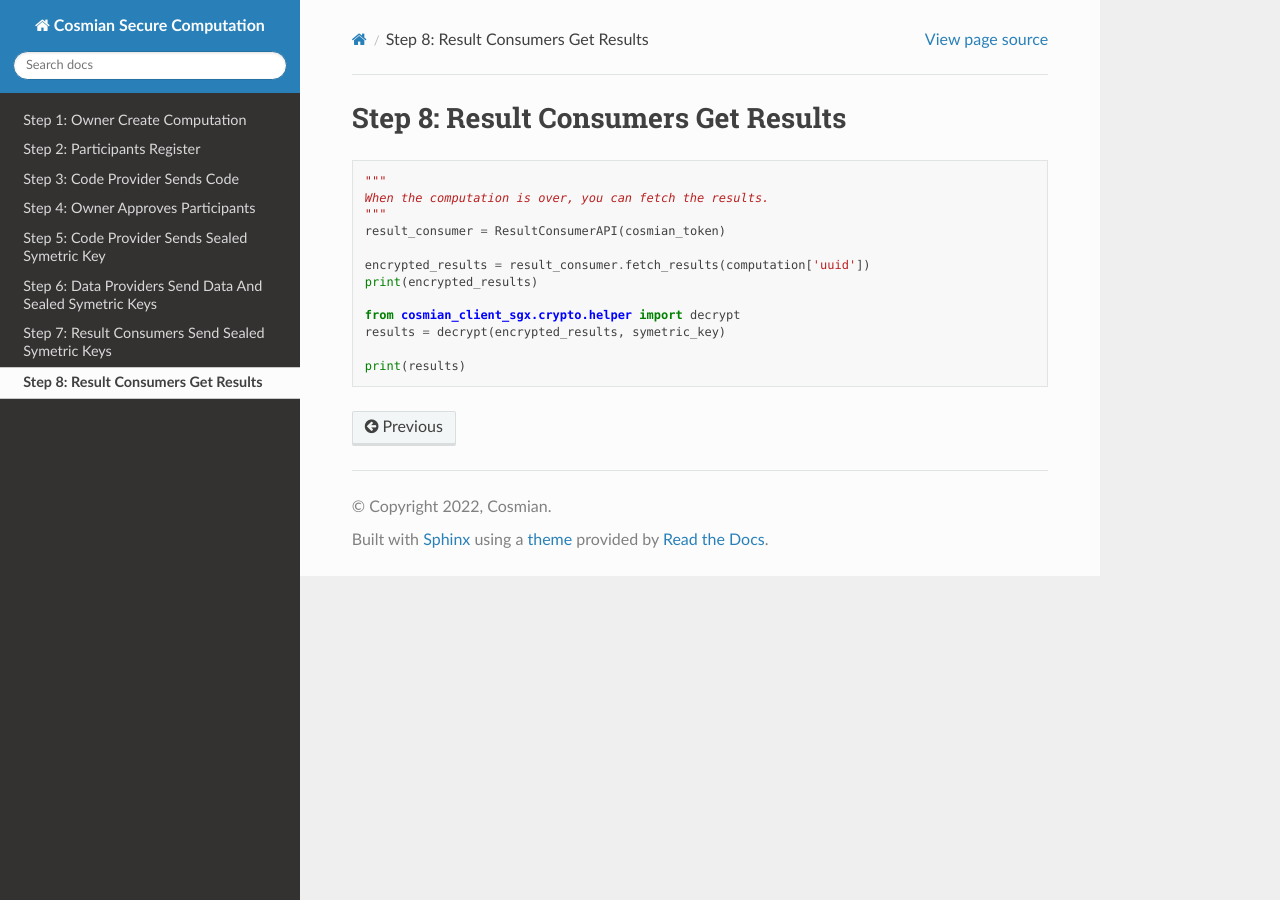
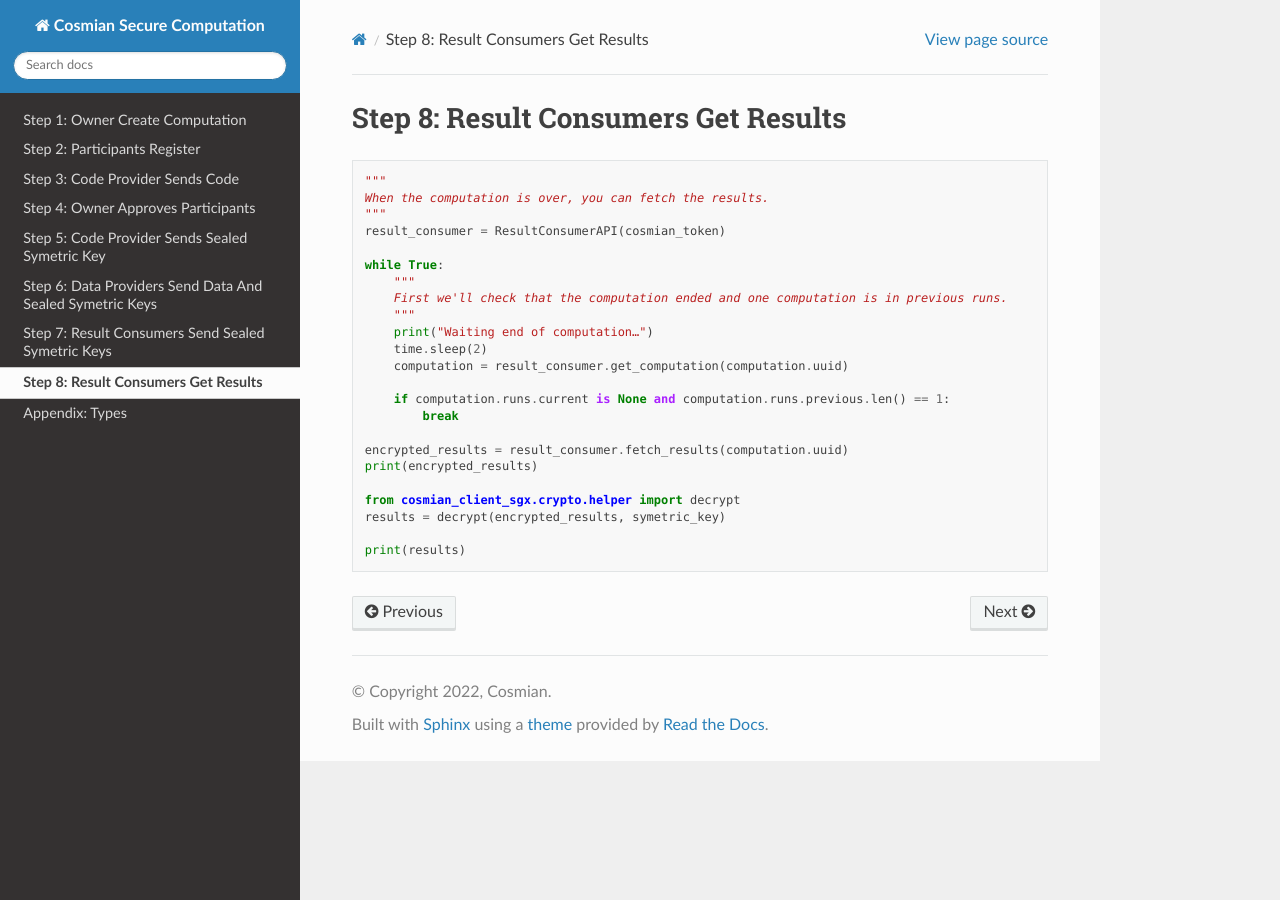
Before and after one commit to Cosmian/secure-computation-python, a Sphinx documentation site: the page built from docs/step_8_result_consumers_get_results.rst, in a window 1280 px wide. Built offline with Sphinx 7.4.7 and the Read the Docs theme 2.0.0, drawn with Linux system fonts in a browser that asks for light colours.

Commit message:
Add types

```diff
--- a/cosmian_client_sgx/__init__.py
+++ b/cosmian_client_sgx/__init__.py
@@ -4,6 +4,7 @@
 from cosmian_client_sgx.api.code_provider import CodeProviderAPI
 from cosmian_client_sgx.api.data_provider import DataProviderAPI
 from cosmian_client_sgx.api.result_consumer import ResultConsumerAPI
+from cosmian_client_sgx.api.computations import Computation, Owner, CodeProvider, DataProvider, ResultConsumer, Enclave, Runs, CurrentRun, PreviousRun, PublicKey, Role
 
 __all__ = [
     "ComputationOwner", "CodeProviderAPI", "DataProviderAPI", "ResultConsumerAPI"
--- a/docs/conf.py
+++ b/docs/conf.py
@@ -29,6 +29,7 @@
 # ones.
 extensions = [
     'sphinx.ext.doctest',
+    'sphinx.ext.autodoc',
     'sphinx_rtd_theme'
 ]
 
--- a/docs/index.rst
+++ b/docs/index.rst
@@ -12,3 +12,4 @@
    step_6_data_providers_send_data_and_sealed_symetric_keys
    step_7_result_consumers_send_sealed_symetric_keys
    step_8_result_consumers_get_results
+   appendix_types
--- a/docs/steps.py
+++ b/docs/steps.py
@@ -1,6 +1,6 @@
 from typing import Optional, Dict, Union, List, Tuple
 
-from cosmian_client_sgx import ComputationOwner, CodeProviderAPI, DataProviderAPI, ResultConsumerAPI
+from cosmian_client_sgx import Computation, ComputationOwner, CodeProviderAPI, DataProviderAPI, ResultConsumerAPI
 from os import environ
 import os
 import subprocess
@@ -87,7 +87,7 @@
     return computation
 
 
-def step_2_code_provider_registers(cosmian_token, computation):
+def step_2_code_provider_registers(cosmian_token, computation: Computation):
     """
     You need to create the CodeProvider object to register.
     """
@@ -102,9 +102,9 @@
     run_subprocess(['gpg', '--batch', '--passphrase', '', '--quick-generate-key', 'Thibaud Doe <thibaud+code_provider@example.org>', 'ed25519', 'cert', 'never'])
     public_key = run_subprocess(['gpg', '--export', '--armor', 'thibaud+code_provider@example.org'])
 
-    computation = code_provider.register(computation['uuid'], public_key)
+    computation = code_provider.register(computation.uuid, public_key)
 
-def step_2_data_providers_register(cosmian_token, computation):
+def step_2_data_providers_register(cosmian_token, computation: Computation):
     """
     You need to create the DataProvider object to register.
     """
@@ -119,9 +119,9 @@
     run_subprocess(['gpg', '--batch', '--passphrase', '', '--quick-generate-key', 'Thibaud Doe <thibaud+data_provider@example.org>', 'ed25519', 'cert', 'never'])
     public_key = run_subprocess(['gpg', '--export', '--armor', 'thibaud+data_provider@example.org'])
 
-    computation = data_provider.register(computation['uuid'], public_key)
+    computation = data_provider.register(computation.uuid, public_key)
 
-def step_2_result_consumers_register(cosmian_token, computation):
+def step_2_result_consumers_register(cosmian_token, computation: Computation):
     """
     You need to create the ResultConsumer object to register.
     """
@@ -136,7 +136,7 @@
     run_subprocess(['gpg', '--batch', '--passphrase', '', '--quick-generate-key', 'Thibaud Doe <thibaud+result_consumer@example.org>', 'ed25519', 'cert', 'never'])
     public_key = run_subprocess(['gpg', '--export', '--armor', 'thibaud+result_consumer@example.org'])
 
-    computation = result_consumer.register(computation['uuid'], public_key)
+    computation = result_consumer.register(computation.uuid, public_key)
 
 def step_3_code_provider_sends_code(cosmian_token, computation, path):
     code_provider = CodeProviderAPI(cosmian_token)
@@ -156,11 +156,11 @@
     Next, you can upload your code folder. This folder should contains a `run.py` file.
     This `run.py` file will not be encrypted. Everything else will be.
     """
-    code_provider.upload(computation['uuid'], symetric_key, path)
+    code_provider.upload(computation.uuid, symetric_key, path)
 
     return symetric_key
 
-def step_4_computation_owner_approves_participants(cosmian_token, computation):
+def step_4_computation_owner_approves_participants(cosmian_token, computation: Computation):
     """
     You need to check that the list of participants is correct. To do that, you can
     fetch the status of the computation and read the enclave manifest.
@@ -170,7 +170,7 @@
     """
     computation_owner = ComputationOwner(cosmian_token)
 
-    computation = computation_owner.get_computation(computation['uuid'])
+    computation = computation_owner.get_computation(computation.uuid)
 
     """
     To approve the participants, you need to sign the manifest.
@@ -179,7 +179,7 @@
 
     TODO crypto stuff here / PGP sign with external run? / bytes or string for signature?
     """
-    computation_owner.approve_participants(computation['uuid'], "TODO_compute_signature_here")
+    computation_owner.approve_participants(computation.uuid, "TODO_compute_signature_here")
 
 def step_5_code_provider_sends_sealed_symetric_key(cosmian_token, computation, symetric_key):
     """
@@ -192,7 +192,7 @@
     """
     code_provider = CodeProviderAPI(cosmian_token)
 
-    computation = code_provider.get_computation(computation['uuid'])
+    computation = code_provider.get_computation(computation.uuid)
 
     """
     To approve the computation, you need to send your symetric key sealed with the public key of the enclave.
@@ -203,7 +203,7 @@
     from cosmian_client_sgx.crypto.helper import seal
     sealed_symetric_key = seal(symetric_key, bytes(computation['enclave']['public_key'])) # TODO when Computation'll be a class and not a Dict we'll convert it before handling it to the client
 
-    code_provider.key_provisioning(computation['uuid'], sealed_symetric_key)
+    code_provider.key_provisioning(computation.uuid, sealed_symetric_key)
 
 def step_6_data_providers_send_data_and_sealed_symetric_keys(cosmian_token, computation, path_1, path_2):
     """
@@ -216,7 +216,7 @@
     """
     data_provider = DataProviderAPI(cosmian_token)
 
-    computation = data_provider.get_computation(computation['uuid'])
+    computation = data_provider.get_computation(computation.uuid)
 
     """
     To send your data, you first need to generate a symetric key. The Cosmian client
@@ -229,13 +229,13 @@
     """
     You can next send your encrypted data
     """
-    data_provider.push_files(computation['uuid'], symetric_key, [path_1, path_2])
+    data_provider.push_files(computation.uuid, symetric_key, [path_1, path_2])
 
     """
     When you have finished uploading your files, you need to tell it to the server so
     it knows data are ready
     """
-    data_provider.done(computation['uuid'])
+    data_provider.done(computation.uuid)
 
     """
     You also need to send your symetric key sealed with the public key of the enclave.
@@ -243,10 +243,10 @@
     from cosmian_client_sgx.crypto.helper import seal
     sealed_symetric_key = seal(symetric_key, bytes(computation['enclave']['public_key'])) # TODO when Computation'll be a class and not a Dict we'll convert it before handling it to the client
 
-    data_provider.key_provisioning(computation['uuid'], sealed_symetric_key)
+    data_provider.key_provisioning(computation.uuid, sealed_symetric_key)
 
 
-def step_7_result_consumers_send_sealed_symetric_keys(cosmian_token, computation):
+def step_7_result_consumers_send_sealed_symetric_keys(cosmian_token, computation: Computation):
     """
     You need to check that the computation is correct. To do that, you can
     fetch the status of the computation and read the enclave manifest. You can also
@@ -257,7 +257,7 @@
     """
     result_consumer = ResultConsumerAPI(cosmian_token)
 
-    computation = result_consumer.get_computation(computation['uuid'])
+    computation = result_consumer.get_computation(computation.uuid)
 
     """
     To fetch your results after the computation ran, you first need to generate a symetric key.
@@ -273,7 +273,7 @@
     from cosmian_client_sgx.crypto.helper import seal
     sealed_symetric_key = seal(symetric_key, bytes(computation['enclave']['public_key'])) # TODO when Computation'll be a class and not a Dict we'll convert it before handling it to the client
 
-    result_consumer.key_provisioning(computation['uuid'], sealed_symetric_key)
+    result_consumer.key_provisioning(computation.uuid, sealed_symetric_key)
 
     return symetric_key
 
@@ -284,7 +284,18 @@
     """
     result_consumer = ResultConsumerAPI(cosmian_token)
 
-    encrypted_results = result_consumer.fetch_results(computation['uuid'])
+    while True:
+        """
+        First we'll check that the computation ended and one computation is in previous runs.
+        """
+        print("Waiting end of computation…")
+        time.sleep(2)
+        computation = result_consumer.get_computation(computation.uuid)
+
+        if computation.runs.current is None and computation.runs.previous.len() == 1:
+            break
+
+    encrypted_results = result_consumer.fetch_results(computation.uuid)
     print(encrypted_results)
 
     from cosmian_client_sgx.crypto.helper import decrypt
```
Also changed, not shown: docs/appendix_types.rst (added, +69 -0 lines), 3 other files.
